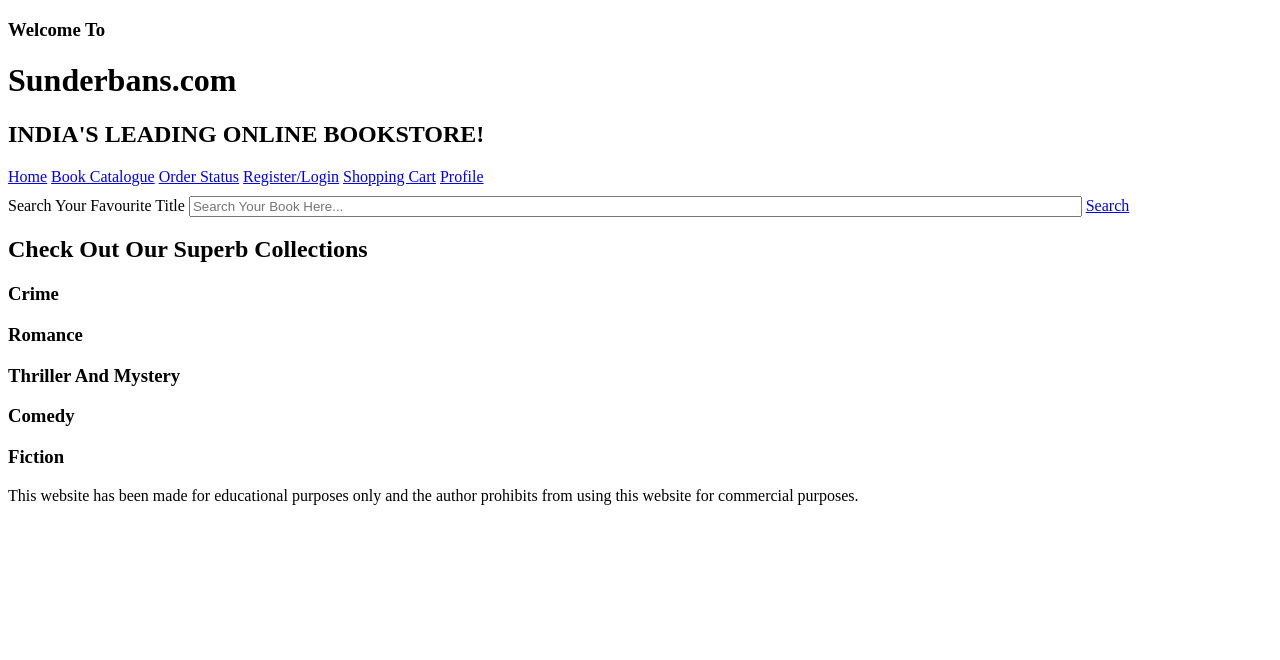
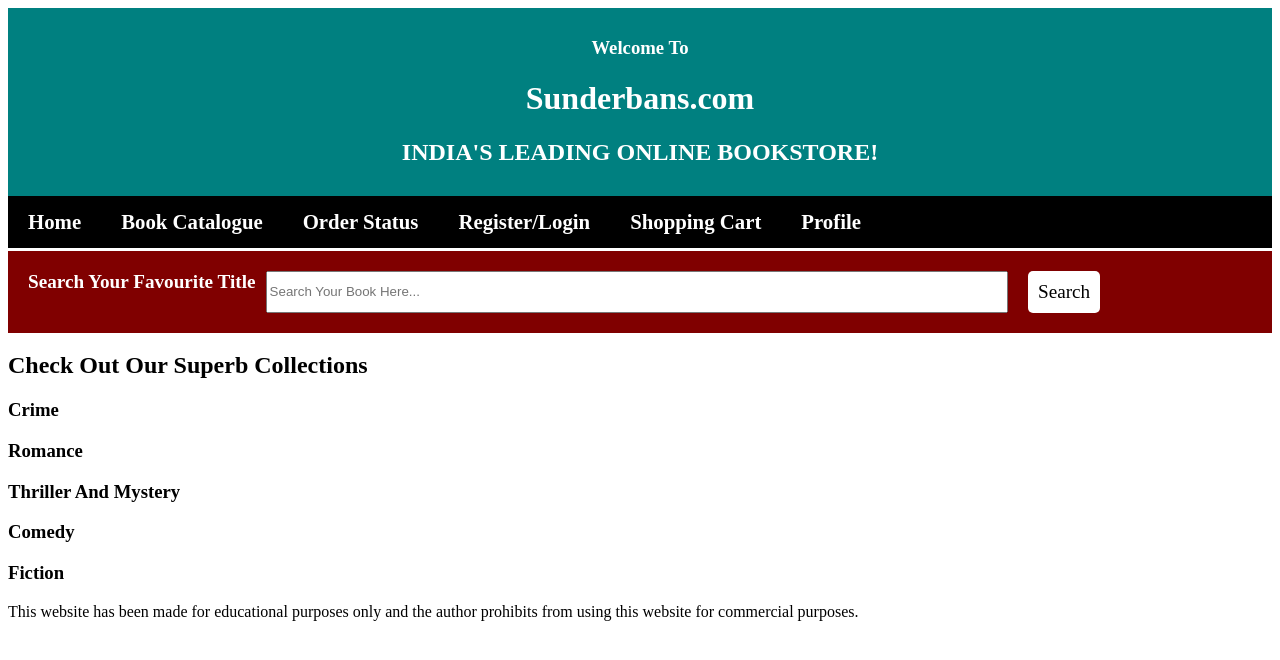
Before and after one commit to Professor-Of-Stupidity/Professor-Of-Stupidity.github.io, a plain HTML site: page index.html in a window 1280 px wide. Drawn offline with Linux system fonts and the light colour scheme.

Commit message:
Add files via upload

```diff
--- /dev/null
+++ b/designs.css
@@ -0,0 +1,65 @@
+@media screen and (max-width: 700px) {
+  #navbar {
+    flex-direction: column;
+  }
+}
+
+
+#searchbar
+{
+    display: flex;
+    color: white;
+    background-color: maroon;
+    padding: 20px;
+    font-weight: 800;
+    font-size: larger;
+
+}
+
+#searchbar a
+{
+    background-color: white;
+    color: black;
+    font-weight: 200;
+    text-decoration: none;
+    border-radius: 5px;
+    padding: 10px;
+    margin-left: 20px;
+}
+
+#searchbar input
+{
+    margin-left: 10px;
+    width: 60%;
+}
+
+#topbar
+{
+    color: white;
+    background-color: teal;
+    padding: 10px;
+    border-color: black;
+    text-align: center;
+}
+#navbar {
+  display: flex;
+  background-color: black;
+  border-bottom-style: solid;
+  border-bottom-color: white;
+}
+
+#navbar a {
+	margin-top: 0px;
+  color: white;
+  font-size: 1.3em;
+  font-weight: bold;
+  padding: 14px 20px;
+  text-decoration: none;
+  text-align: center;
+}
+
+/* Change color on hover */
+#navbar a:hover {
+  background-color: white;
+  color: black;
+}
--- a/index.html
+++ b/index.html
@@ -6,7 +6,8 @@
    <head>
       <title>Sunderbans.com-India's Best Online BookStore</title>
       <meta charset="UTF-8">
-      <meta name="viewport" content="width=device-width, initial-scale=1.0">
+	  <meta name="viewport" content="width=device-width, initial-scale=1.0">
+	<link rel="stylesheet" type="text/css" href="designs.css" />
    </head>
 <body>
 	<div id="topbar">
@@ -28,9 +29,9 @@
 		<a href="shoppingcart.html">Shopping Cart</a>
 		<a href="usrprofile.html">Profile</a>
 	</div>
-   <div id="searhc-bar">
+   <div id="searchbar">
    		Search Your Favourite Title
-		<input type="text" id="myInput" placeholder="Search Your Book Here..." style="width: 70%; margin-top: 10px;">
+		<input type="text" id="myInput" placeholder="Search Your Book Here...">
 		<a href="index.html">Search</a>
    </div>
    <div>
@@ -44,8 +45,8 @@
    		<div id="Crime">
    			<h3>
    				Crime
+			</h3>
    				<!--photo here-->
-   			</h3>
    		</div>
    		   		<div id="Romance">
    			<h3>
```
Also changed, not shown: book-cat.html (+1 -0 lines), credcardpayment.html (+1 -0 lines), orderconfirmation.html (+5 -0 lines), regusrlogin.html (+3 -0 lines), shoppingcart.html (+2 -0 lines), usrprofile.html (+2 -0 lines).
